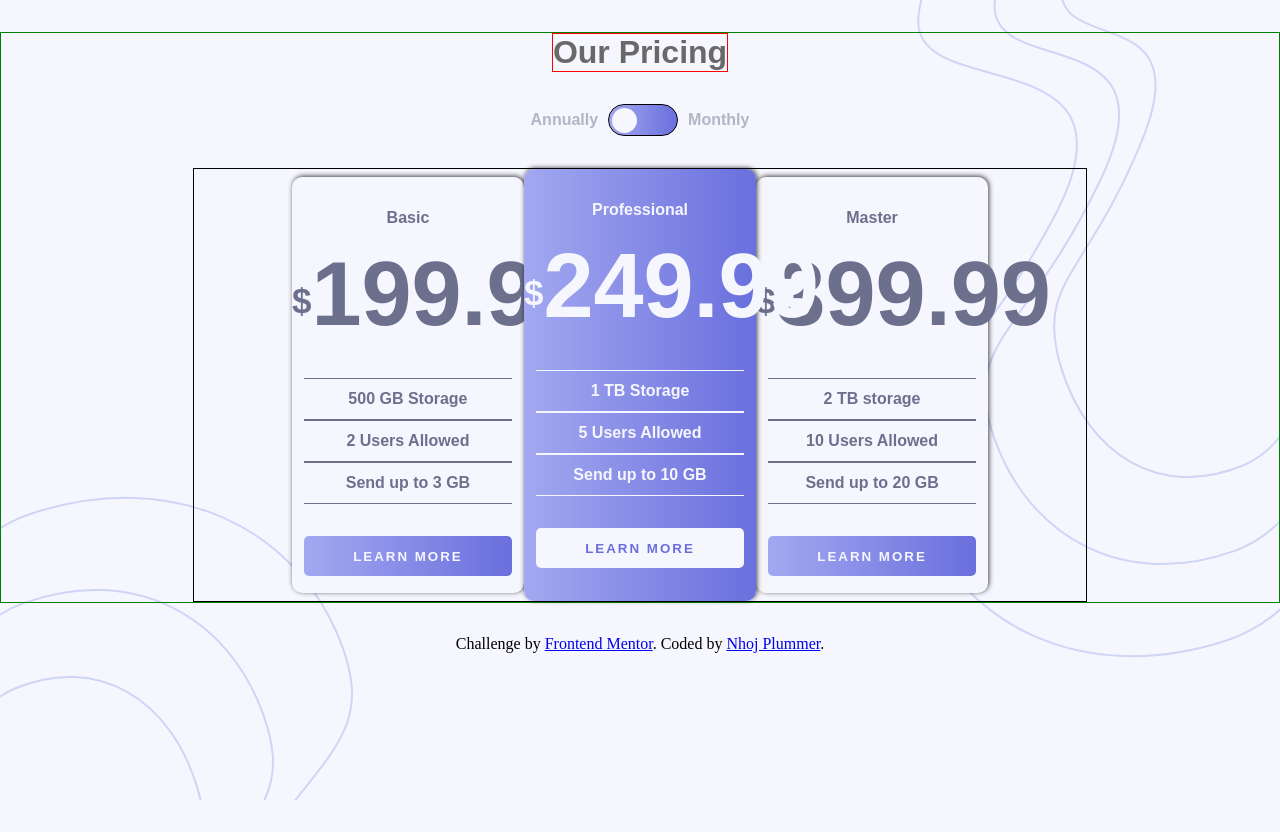
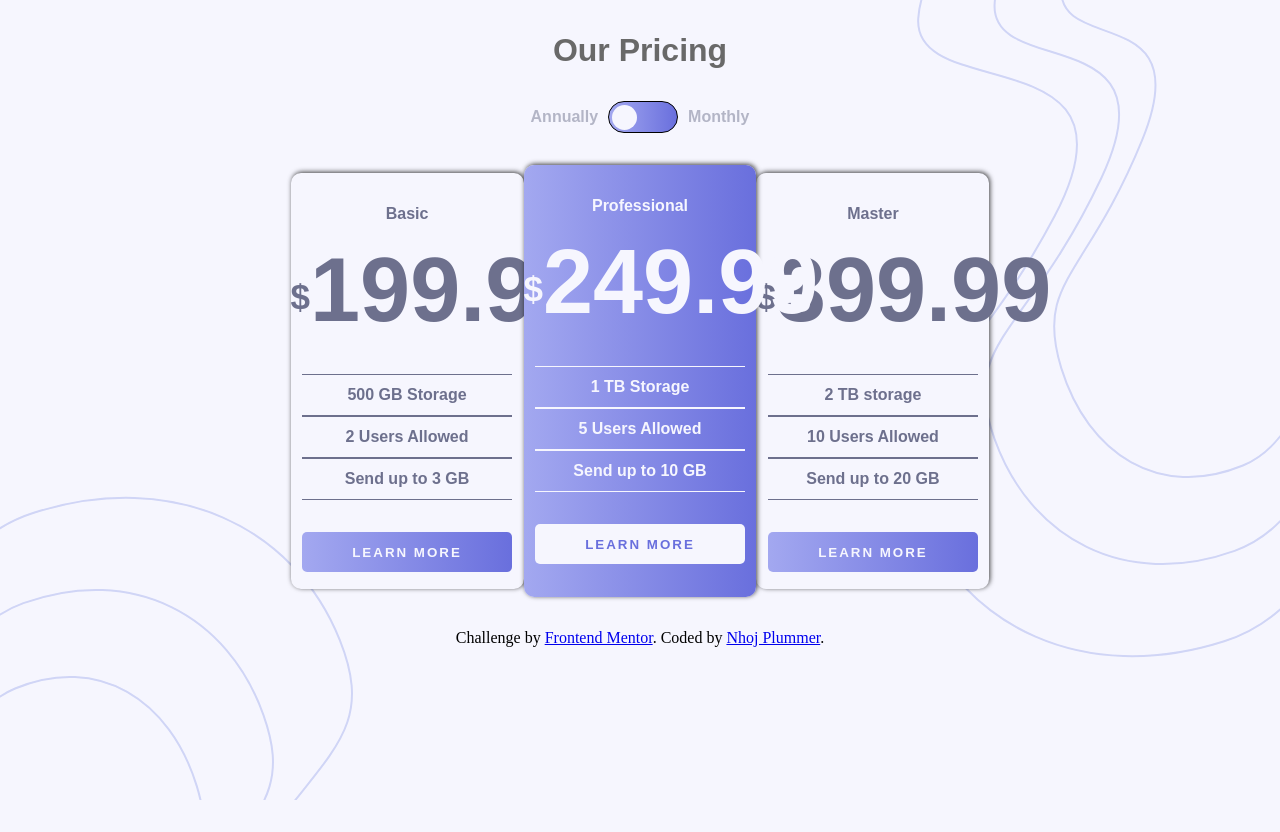
Before and after one commit to Nhoj-Plummer/pricing-component-with-toggle, a React (Create React App) app: page / in a window 1280 px wide. Built offline with nearby package versions, Linux system fonts and the light colour scheme.

Commit message:
did some clean up checking somethings till finale

```diff
--- a/src/containers/Pricing/pricing.css
+++ b/src/containers/Pricing/pricing.css
@@ -5,11 +5,6 @@
   margin: 2rem auto;
   font-family: var(--font-family);
   text-align: center;
-  border: 1px solid green;
-}
-
-.pricing-container_text {
-  border: 1px solid red;
 }
 
 .pricing-container_text h1 {
@@ -20,7 +15,6 @@
   align-items: center;
   justify-content: center;
   margin-top: 2rem;
-  border: 1px solid;
 }
 
 .pricing-container_toggle {
```
